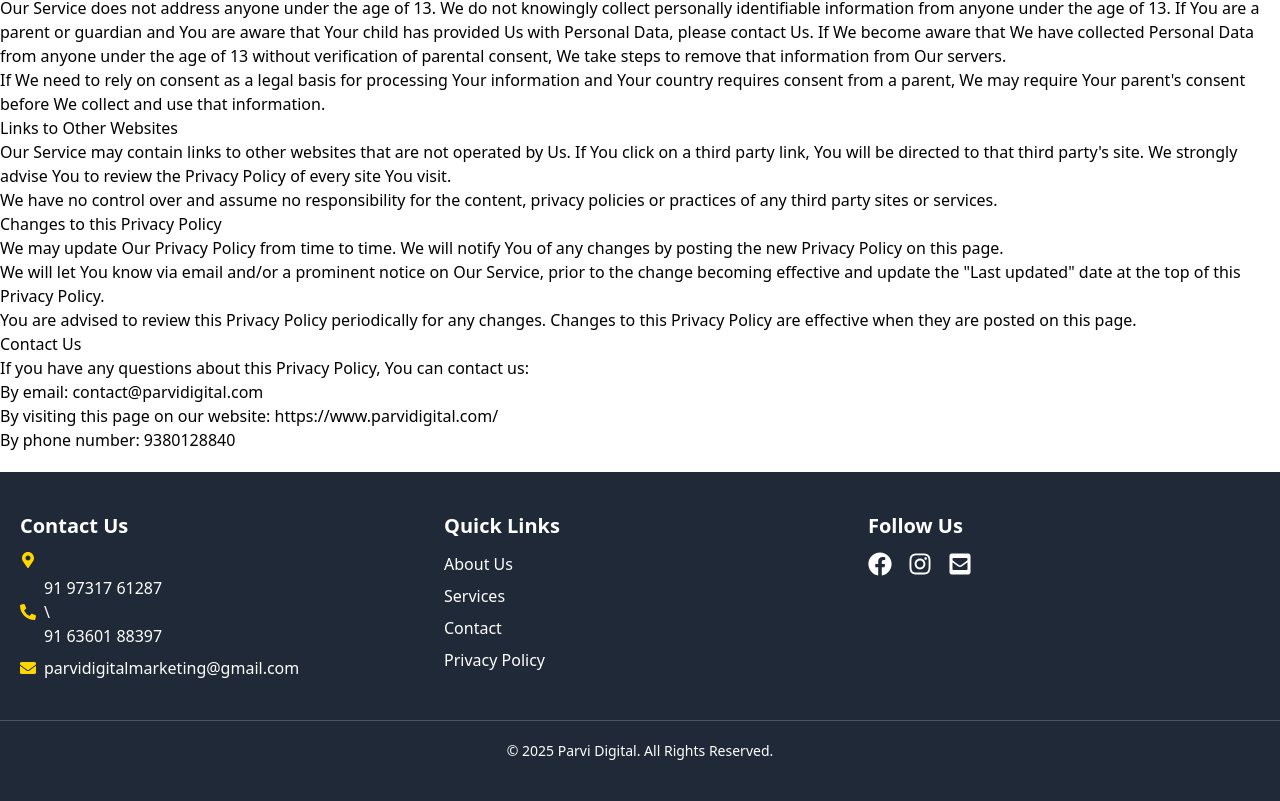
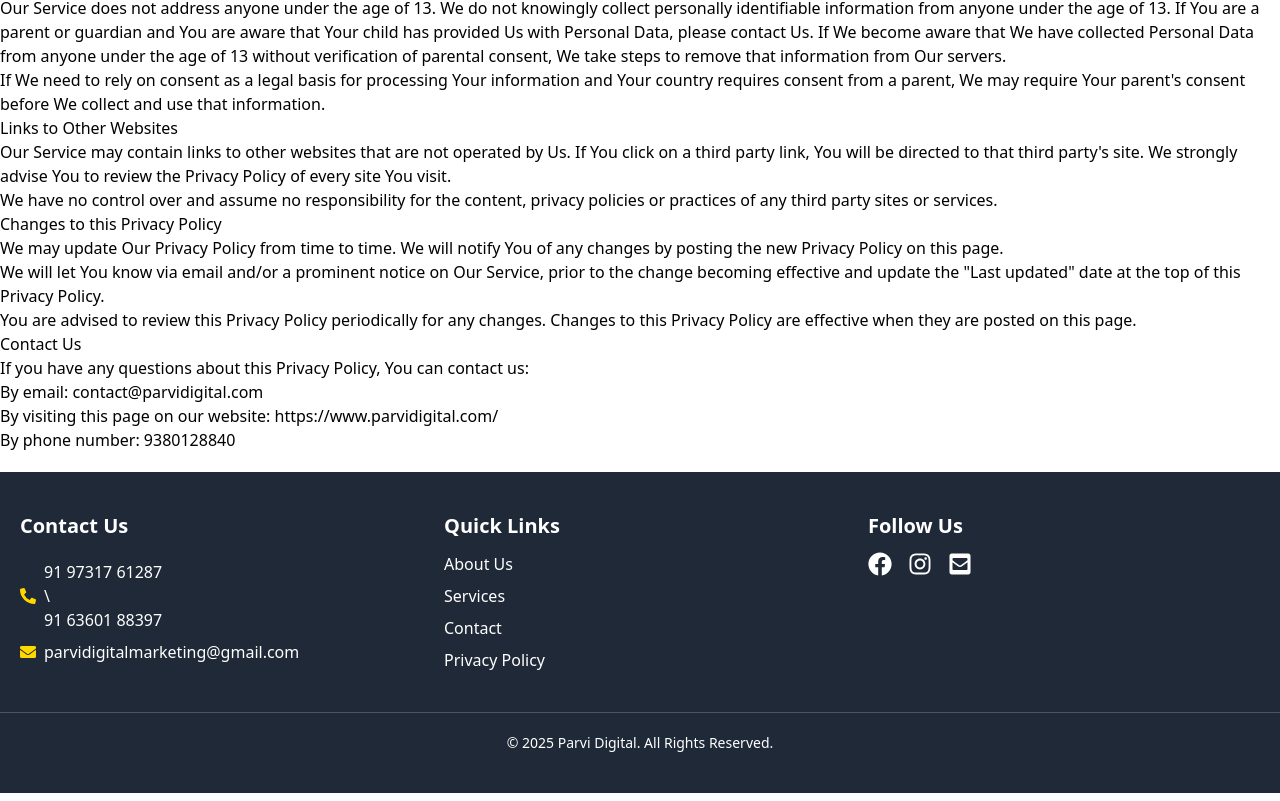
Before and after one commit to ag9731/test22, a React (Vite) app: page /privacy-policy in a window 1280 px wide. Shown: the part 4031-4832 px from the top of the page. Built offline with nearby package versions, Linux system fonts and the light colour scheme.

Commit message:
Resolved .gitignore merge conflict

```diff
--- a/src/components/Footer/Footer.jsx
+++ b/src/components/Footer/Footer.jsx
@@ -19,7 +19,7 @@
         <div>
           <h2 className="text-xl font-semibold mb-3">Contact Us</h2>
           <div className="flex items-center gap-2 mb-2">
-            <FaMapMarkerAlt className="text-secondary" />
+            {/* <FaMapMarkerAlt className="text-secondary" /> */}
             {/* <p>RT Nagar, Dinnur, Bengaluru, Karnataka 560032</p> */}
           </div>
           <div className="flex items-center gap-2 mb-2">
```
